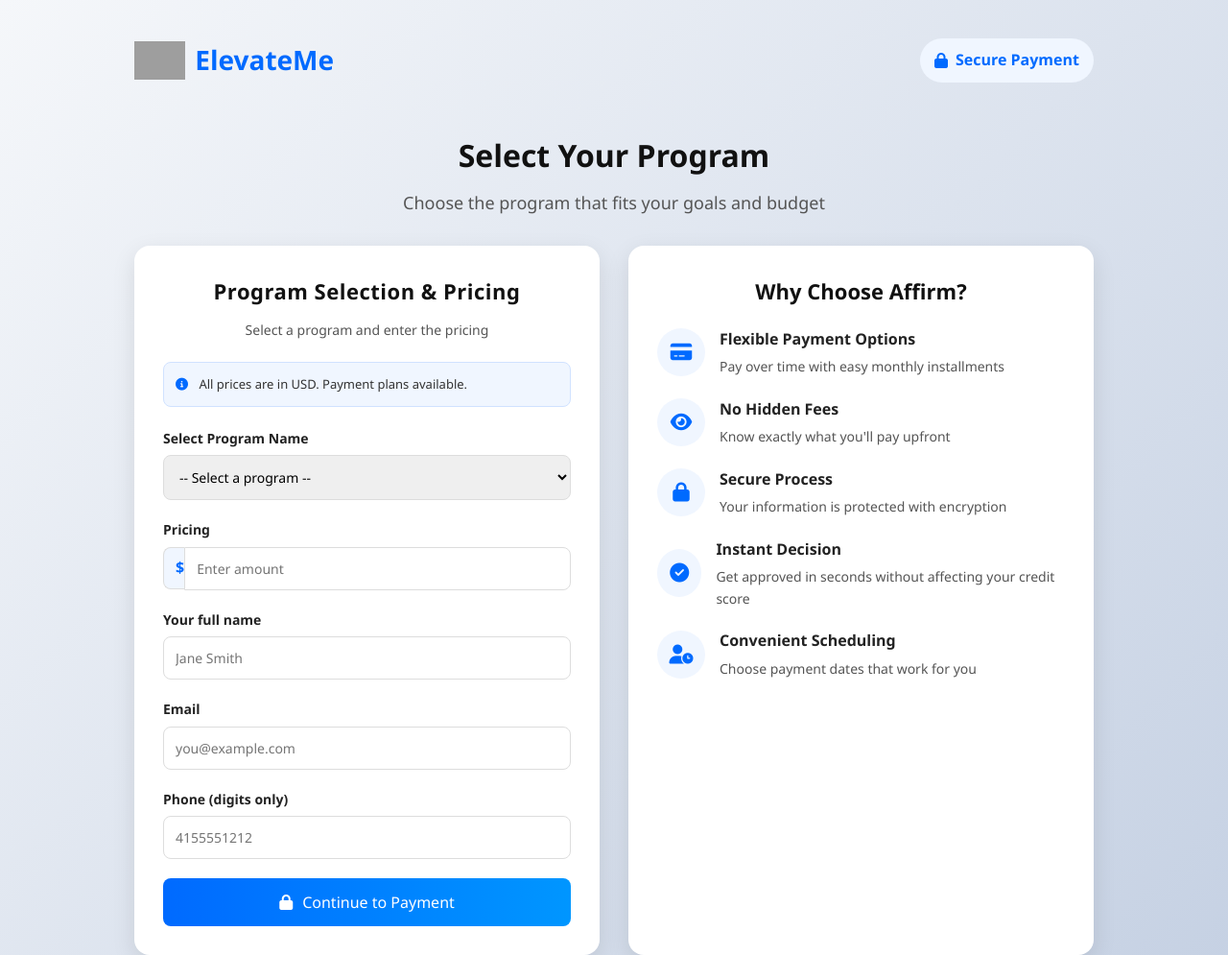
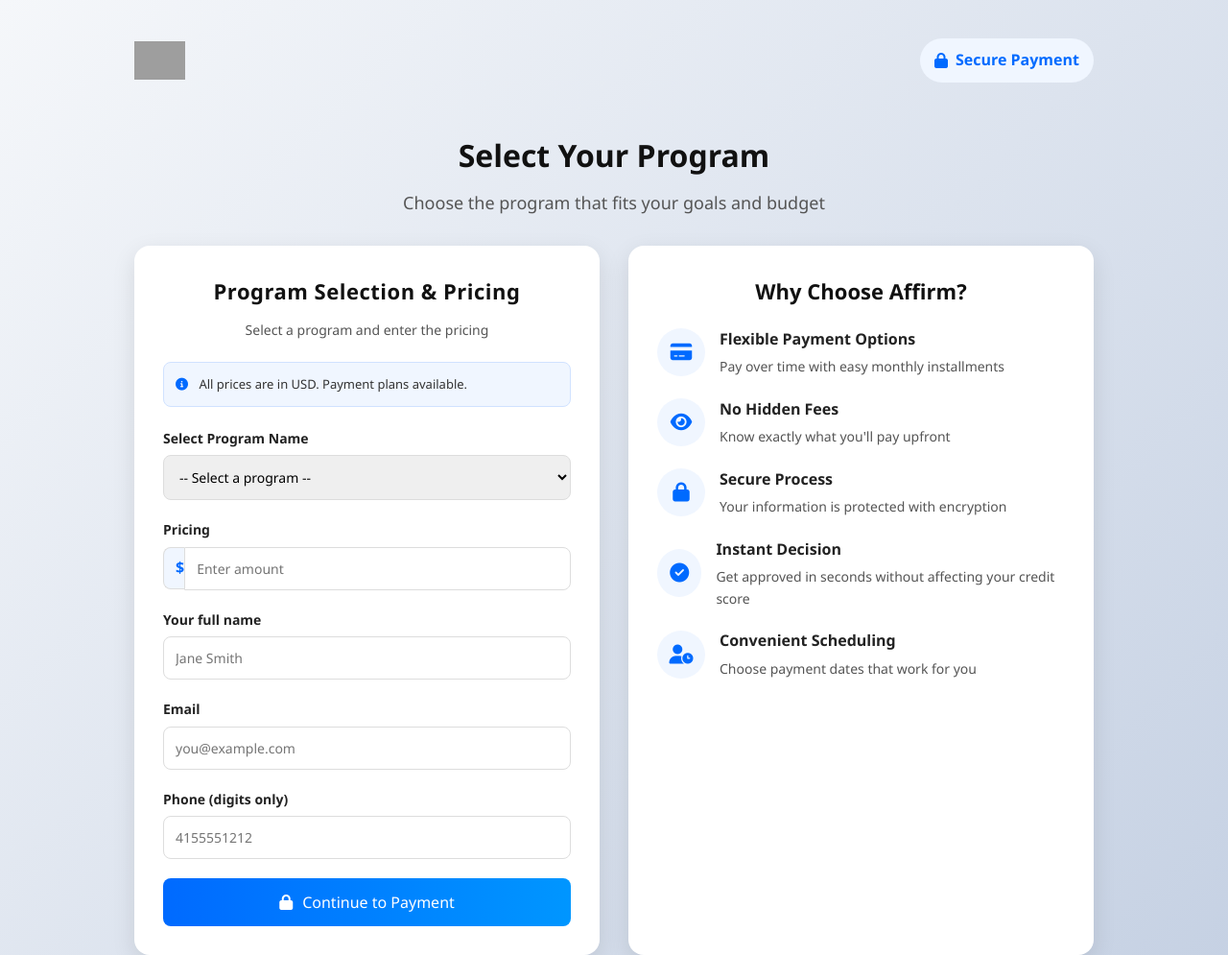
Before and after one commit to amanp-wq/elevate-affirm, a plain HTML site: page index.html in a window 1280 px wide. Shown: the top 995 px of the page at 96% size. Drawn offline with Linux system fonts and the light colour scheme; grey boxes are pictures that could not be loaded.

Commit message:
Update index.html

```diff
--- a/index.html
+++ b/index.html
@@ -302,7 +302,7 @@
         <header>
             <div class="logo">
                 <img src="https://elevateme.pro/wp-content/themes/elevateme/assets/images/logo.svg" alt="ElevateMe Logo" class="logo-image">
-                <span>ElevateMe</span>
+
             </div>
             <div class="secure-badge">
                 <i class="fas fa-lock"></i>
@@ -481,4 +481,5 @@
   });
 </script>
 
+
 </html>
```
